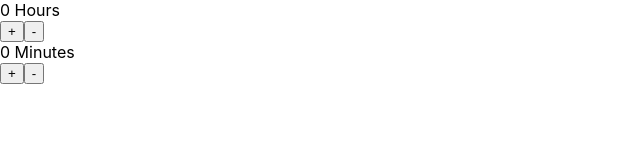
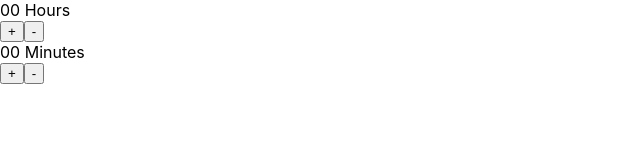
Before and after one commit to AliaksandrLutsevich/ReactHW2, a React (Create React App) app: page / in a window 1280 px wide. Shown: the top 160 px of the page, without its empty margins (0-640 px from the left). Built offline with nearby package versions, Linux system fonts and the light colour scheme.

Commit message:
add 0 to numbers

```diff
--- a/src/App.js
+++ b/src/App.js
@@ -39,14 +39,14 @@ const TimePicker = () => {
 
   return (
     <>
-      <div>{hours} Hours</div>
+      <div>{`${hours < 10 ? '0' : ''}${hours} Hours`}</div>
       <button name="plusHour" onClick={timerPlusHour}>
         +
       </button>
       <button name="minusHour" onClick={timerMinusHour}>
         -
       </button>
-      <div>{minutes} Minutes</div>
+      <div>{`${minutes < 10 ? '0' : ''}${minutes} Minutes`}</div>
       <button name="plusMinute" onClick={timerPlusMinute}>
         +
       </button>
```
